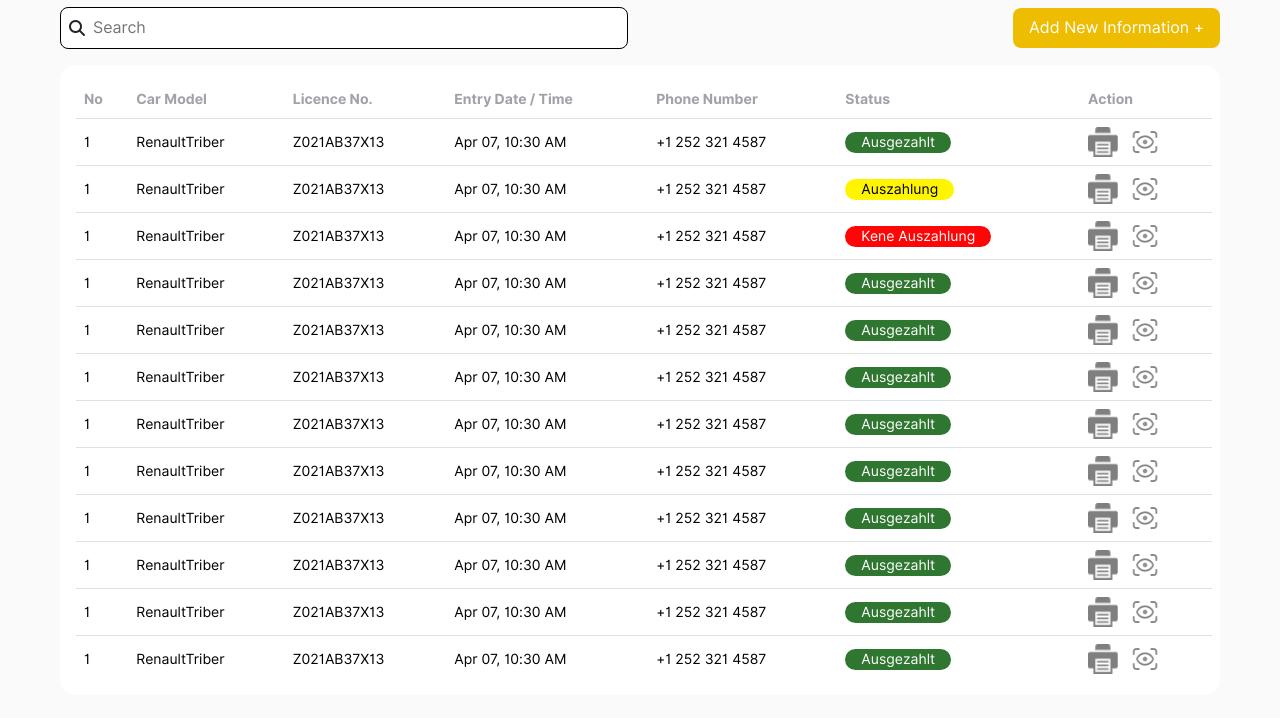
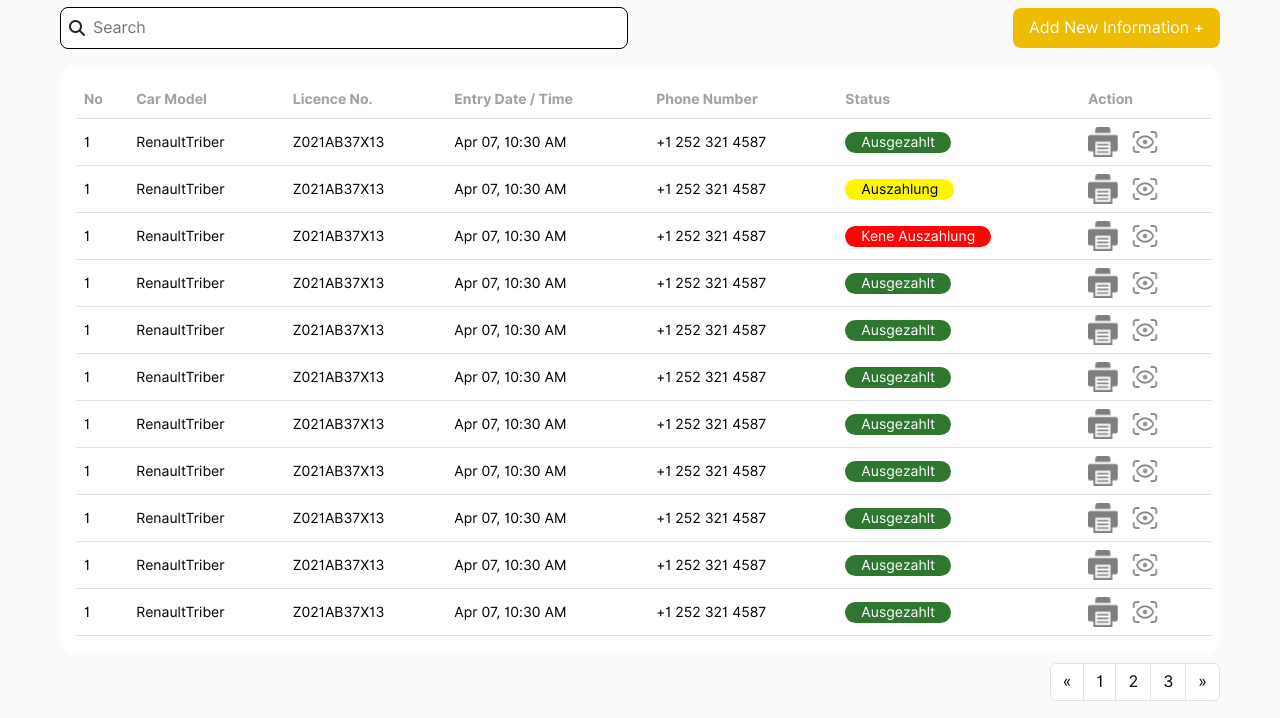
Before and after one commit to FabulousTechnologiesSolutions/CarWash, a plain HTML site: page employee/dashboard.html in a window 1280 px wide. Shown: the part 82-800 px from the top of the page. Drawn offline with nearby package versions, Linux system fonts and the light colour scheme; files whose address does not match are found by name.

Commit message:
first page done

```diff
--- a/css/main1.css
+++ b/css/main1.css
@@ -1,5 +1,5 @@
 .box{
-    height: calc(100dvh - 170px);
+    height: calc(100dvh - 210px);
 }
 .customtable th{
     color:#A1A1AA;
@@ -20,3 +20,6 @@
     width: 30px;
     height: 30px;
 }
+.page-link{
+    color: black;
+}
--- a/css/main2.css
+++ b/css/main2.css
@@ -6,6 +6,6 @@
         border: 0 !important;
     }
     .box{
-        height: calc(100dvh - 220px);
+        height: calc(100dvh - 260px);
     }
 }
--- a/employee/dashboard.html
+++ b/employee/dashboard.html
@@ -70,10 +70,11 @@
                 </div>
             </div>
         </div>
+
     </section>
     <section>
         <div class="mycontainer">
-            <div class="bg-white py-3 ps-3 pe-2 mt-3 rounded-4 box">
+            <div class="bg-white py-3 ps-3 pe-2 mt-3 rounded-4 box ">
                 <div class="overflow-auto h-100">
                     <div class="table-responsive">
                         <table class="table customtable">
@@ -425,6 +426,25 @@
                 </div>
             </div>
         </div>
+        <div class="mycontainer d-flex justify-content-end w-100">
+            <nav aria-label="Page navigation example">
+                <ul class="pagination my-2">
+                  <li class="page-item">
+                    <a class="page-link" href="#" aria-label="Previous">
+                      <span aria-hidden="true">&laquo;</span>
+                    </a>
+                  </li>
+                  <li class="page-item"><a class="page-link" href="#">1</a></li>
+                  <li class="page-item"><a class="page-link" href="#">2</a></li>
+                  <li class="page-item"><a class="page-link" href="#">3</a></li>
+                  <li class="page-item">
+                    <a class="page-link" href="#" aria-label="Next">
+                      <span aria-hidden="true">&raquo;</span>
+                    </a>
+                  </li>
+                </ul>
+            </nav>
+        </div>
     </section>
 
     <script src="https://cdnjs.cloudflare.com/ajax/libs/jquery/3.7.1/jquery.min.js"></script>
```
